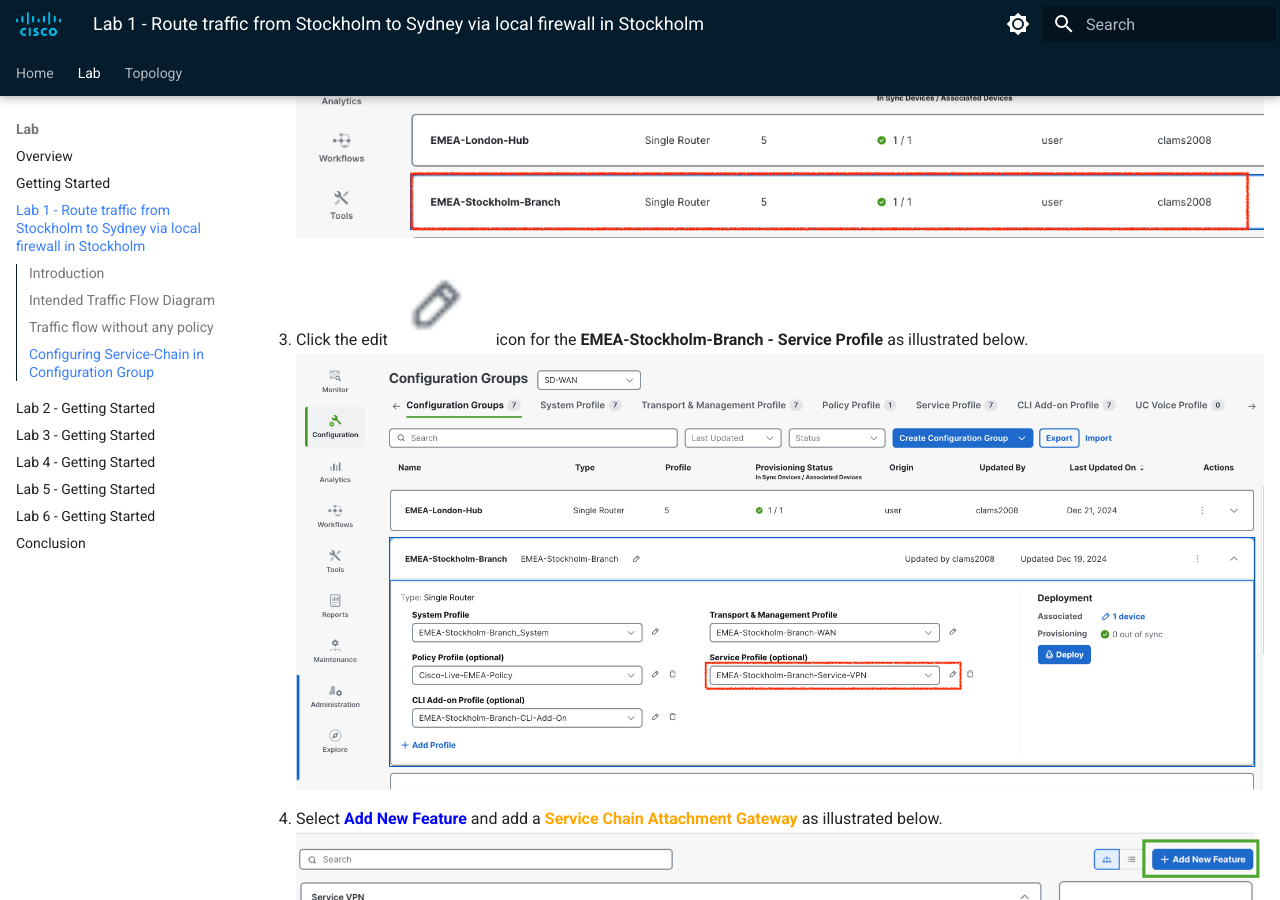
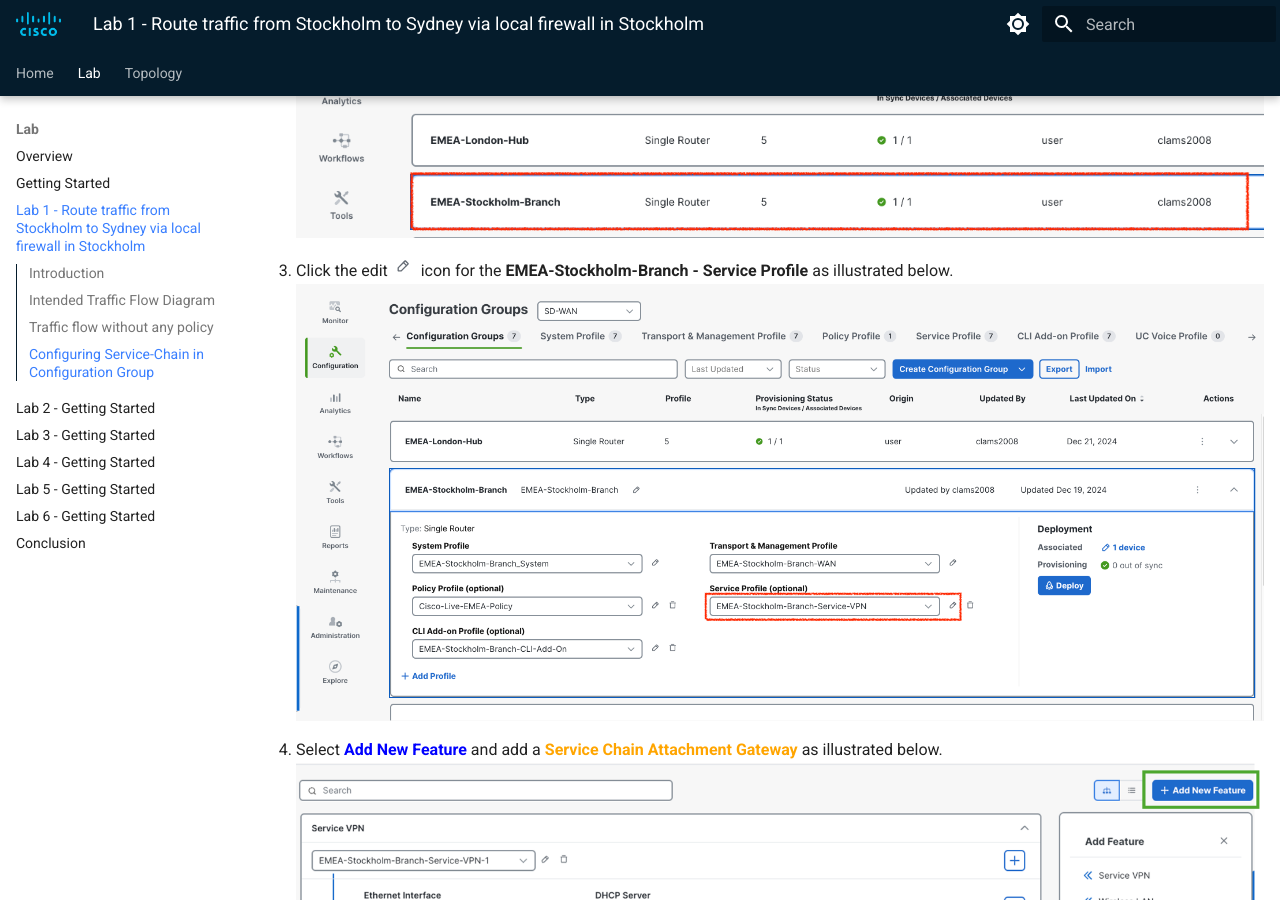
Before and after one commit to ciscodocs/ltrent-2008-clemea25, an MkDocs documentation site: the page built from docs/lab1_getting_started.md, in a window 1280 px wide and 900 px high, scrolled down 4093 px. Built offline with MkDocs 1.6.1 and Material for MkDocs 9.7.7, drawn with Linux system fonts in a browser that asks for light colours.

Commit message:
Scenario-1 guide

```diff
--- a/docs/lab1_getting_started.md
+++ b/docs/lab1_getting_started.md
@@ -101,7 +101,7 @@ Next, we will configure a service chain within the service-profile parcel in the
    ![Configuration Group](./assets/S-1-figure-4.png)
 2. Locate and click on the **EMEA-Stockholm-Branch** Configuration Group as illustrated below.
    ![Locate Configuration Group](./assets/S-1-figure-5.png)
-3. Click the edit ![Edit Icon](./assets/S-1-edit-icon.png){.off-glb, width=100} icon for the **EMEA-Stockholm-Branch - Service Profile** as illustrated below.
+3. Click the edit ![Edit Icon](./assets/S-1-edit-icon.png){.off-glb, width=25} icon for the **EMEA-Stockholm-Branch - Service Profile** as illustrated below.
    ![EMEA Stockholm Configuration Group](./assets/S-1-figure-6.png)
 4. Select **<font color="blue">Add New Feature</font>** and add a <font color="orange">**Service Chain Attachment Gateway**</font> as illustrated below.
    ![Adding New Feature in Configuration Group](./assets/S-1-figure-7.png)
```
